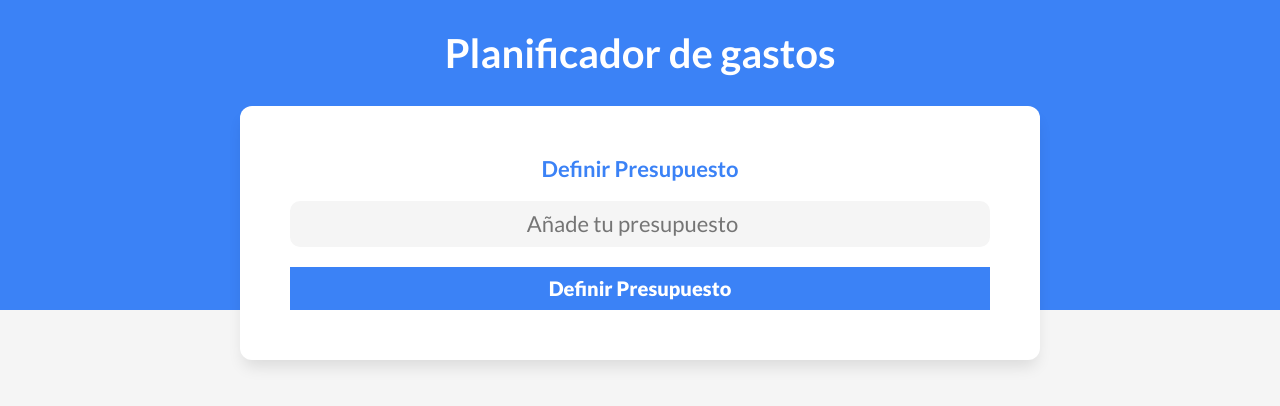
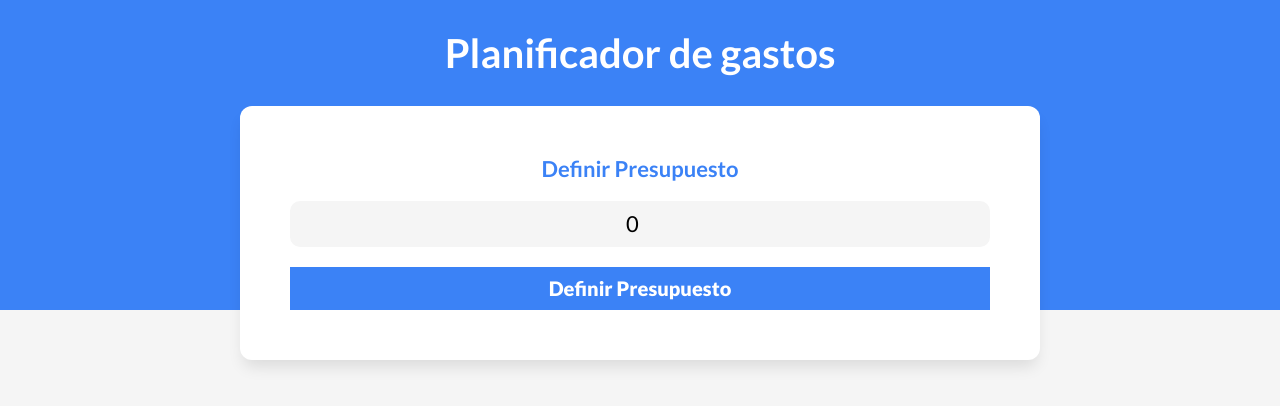
Before and after one commit to michelanyelo/AdminGastos-VUE, a Vue app: page / in a window 1280 px wide. Shown: the top 406 px of the page. Built offline with nearby package versions, Linux system fonts and the light colour scheme.

Commit message:
"Added Vue ref and v-model to PresupuestoComp.vue, updated form submission to call definirPresupuesto function, and made no changes to styles."

```diff
--- a/src/components/PresupuestoComp.vue
+++ b/src/components/PresupuestoComp.vue
@@ -1,12 +1,22 @@
 <script setup>
+import { ref } from 'vue';
+
+const presupuesto = ref(0)
+
+const definirPresupuesto = () => {
+    if (presupuesto <= 0) {
+        alert('El presupuesto debe ser mayor a 0')
+    }
+}
 
 </script>
 
 <template>
-    <form class="presupuesto">
+    <form class="presupuesto" @submit.prevent="definirPresupuesto">
         <div class="campo">
             <label for="nuevo-presupuesto">Definir Presupuesto</label>
-            <input type="number" id="nuevo-presupuesto" placeholder="Añade tu presupuesto" class="nuevo-presupuesto">
+            <input v-model.number="presupuesto" min="0" type="number" id="nuevo-presupuesto" placeholder="Añade tu presupuesto"
+                class="nuevo-presupuesto">
         </div>
         <input type="submit" value="Definir Presupuesto">
     </form>
```
Lines whose indentation alone changed are shown as unchanged.
